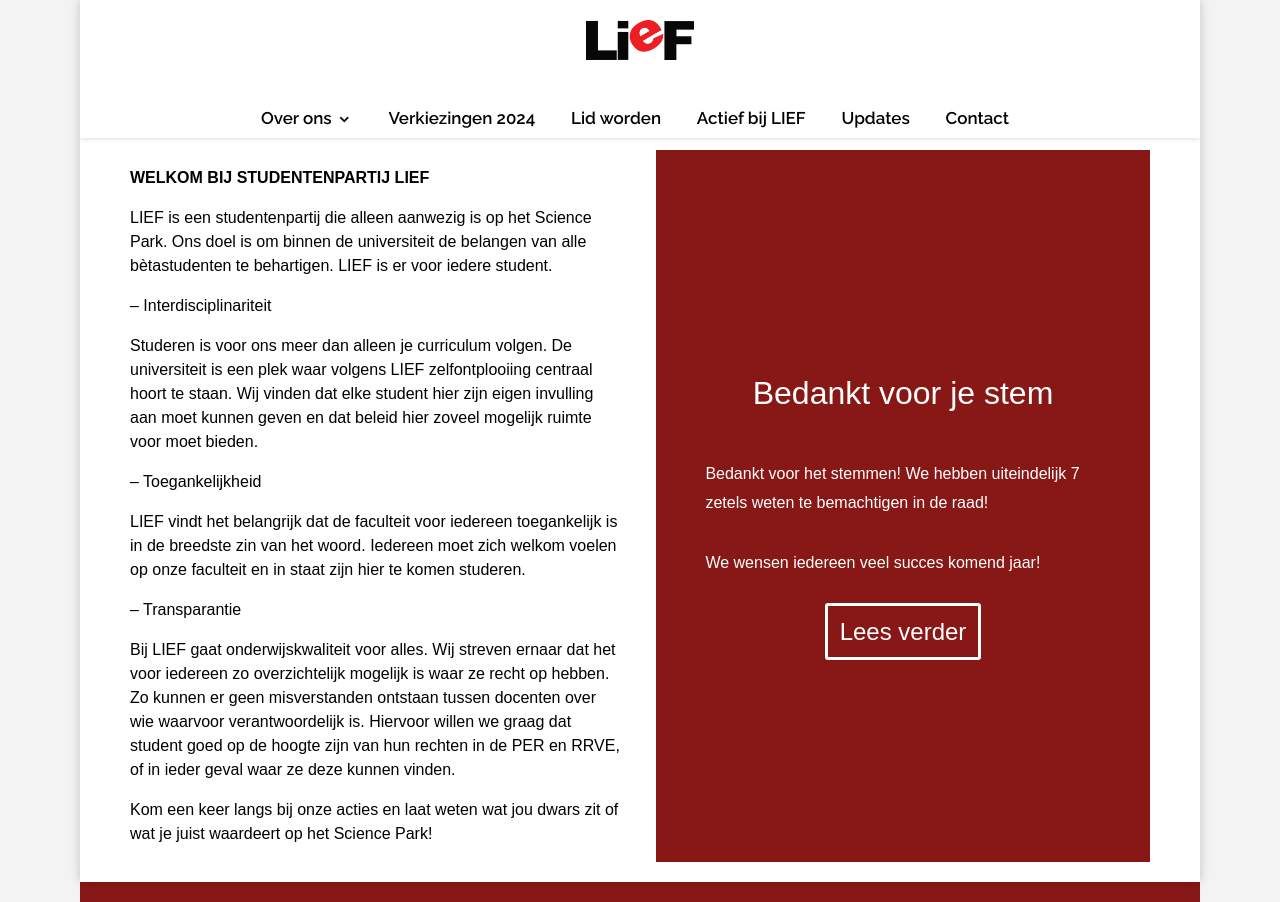
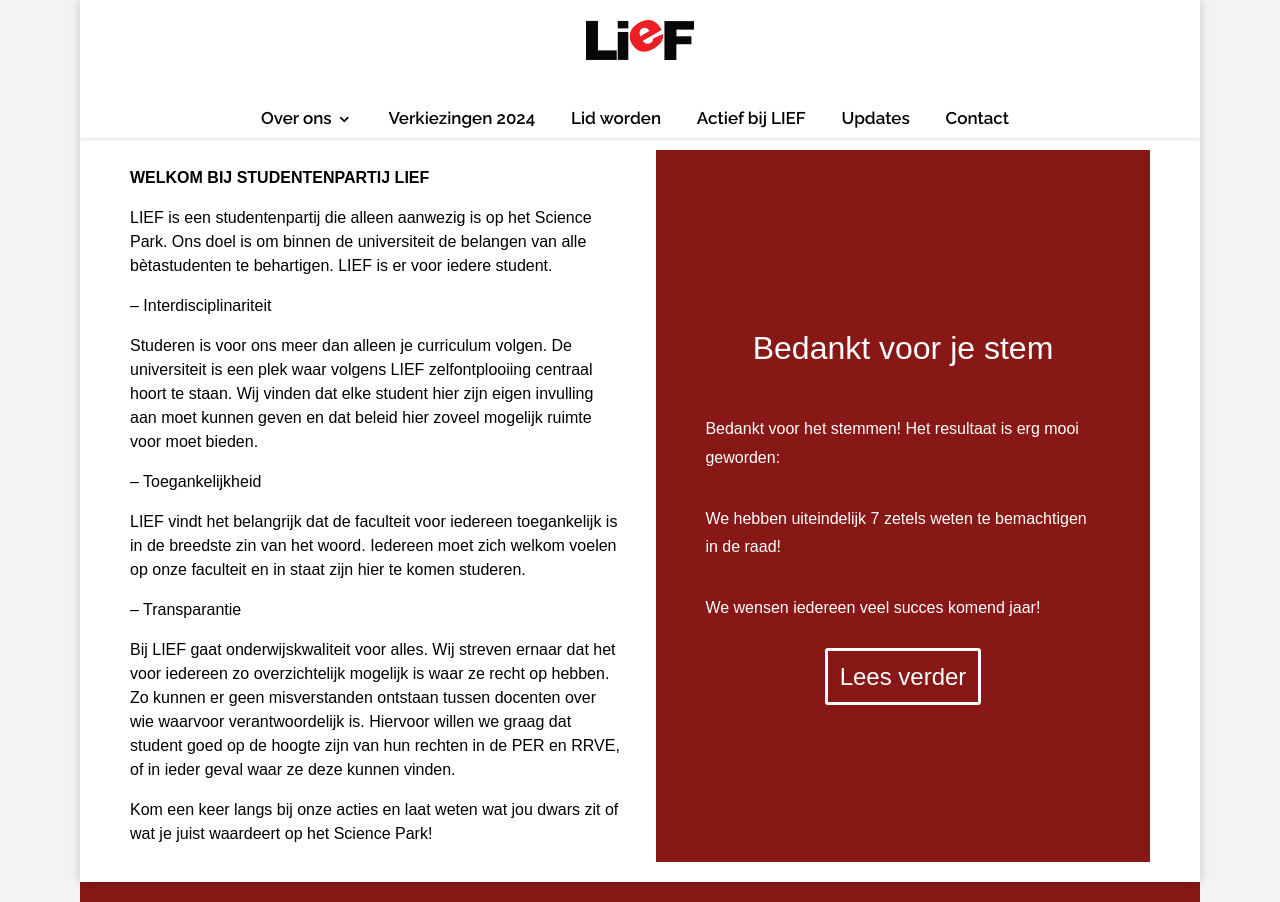
Before and after one commit to liefnwi/liefnwi.github.io, a Jekyll site: the page built from index.md, in a window 1280 px wide. Built offline with Jekyll 4.4.1, drawn with Linux system fonts in a browser that asks for light colours; nearby versions of some CDN libraries.

Commit message:
Update 2024-07-10-Bedankt-voor-je-stem.md

```diff
--- a/_posts/2024-07-10-Bedankt-voor-je-stem.md
+++ b/_posts/2024-07-10-Bedankt-voor-je-stem.md
@@ -1,3 +1,5 @@
-Bedankt voor het stemmen! We hebben uiteindelijk 7 zetels weten te bemachtigen in de raad!
+Bedankt voor het stemmen! Het resultaat is erg mooi geworden:
+
+We hebben uiteindelijk 7 zetels weten te bemachtigen in de raad!
 
 We wensen iedereen veel succes komend jaar!
```
